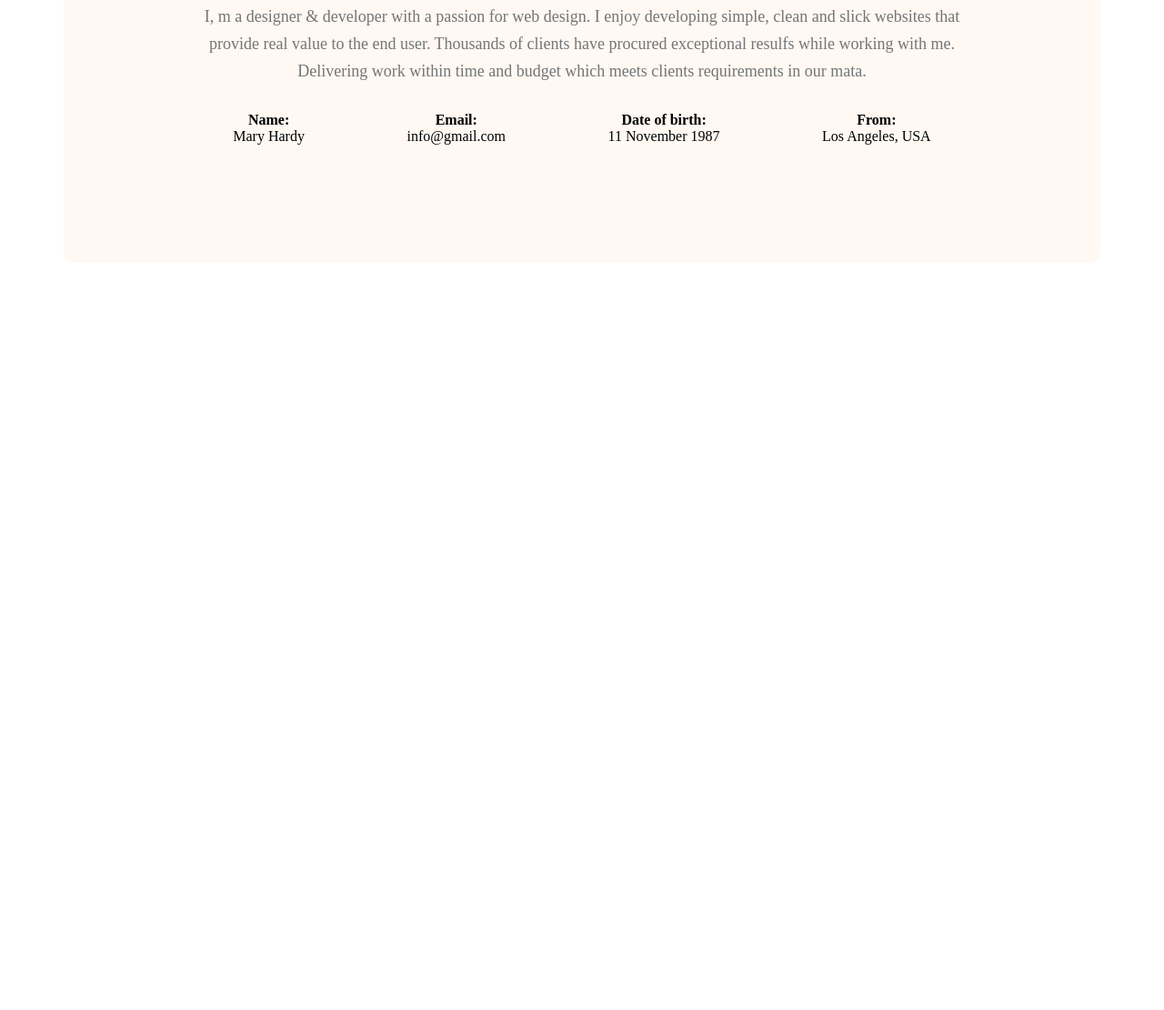
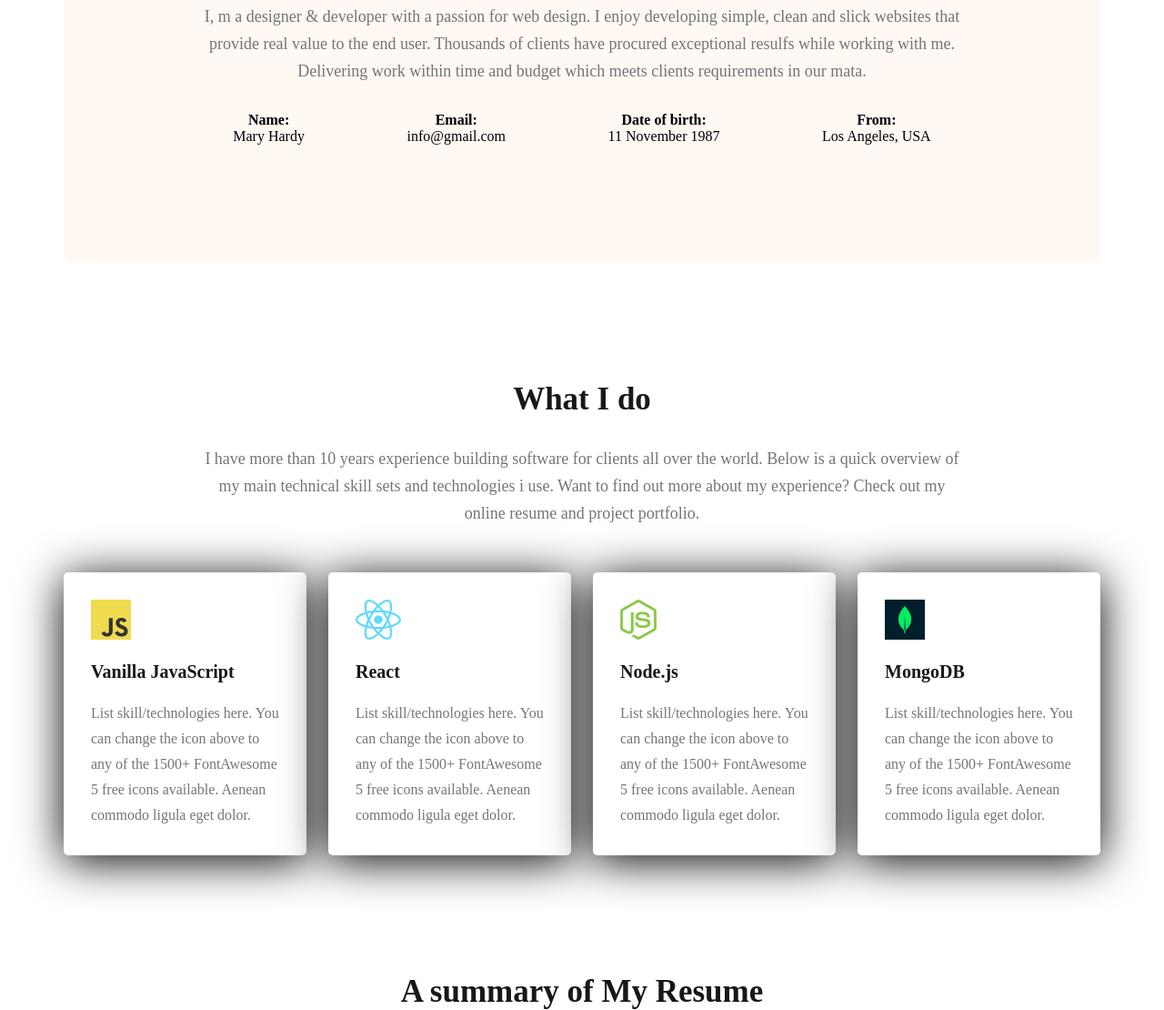
Before and after one commit to Shahinalamtct/Developer-portfolio-2, a plain HTML site: page index.html in a window 1280 px wide. Shown: the part 1171-2281 px from the top of the page at 91% size. Before the commit the page ends 1524 px from the top, so only its background shows below. Drawn offline with Linux system fonts and the light colour scheme.

Commit message:
skill section added

```diff
--- a/index.html
+++ b/index.html
@@ -64,6 +64,38 @@
                 </div>
             </div>
         </section>
+        <!-- what i do section  -->
+        <section>
+            <h2 class="section-title">What I do</h2>
+            <p id="describe" class="section-description">I have more than 10 years experience building software for clients all over the world. Below is a quick overview of my main technical skill sets and technologies i use. Want to find out more about my experience? Check out my online resume and project portfolio.</p>
+            <div class="skill-container">
+                <div class="skill">
+                    <img src="/images/icons/js.png" alt="">
+                    <h3 class="skill-title">Vanilla JavaScript</h3>
+                    <p class="skill-description">List skill/technologies here. You can change the icon above to any of the 1500+ FontAwesome 5 free icons available. Aenean commodo ligula eget dolor.</p>
+                </div>
+                <div class="skill">
+                    <img src="/images/icons/react.png" alt="">
+                    <h3 class="skill-title">React</h3>
+                    <p class="skill-description">List skill/technologies here. You can change the icon above to any of the 1500+ FontAwesome 5 free icons available. Aenean commodo ligula eget dolor.</p>
+                </div>
+                <div class="skill">
+                    <img src="/images/icons/nodejs.png" alt="">
+                    <h3 class="skill-title">Node.js</h3>
+                    <p class="skill-description">List skill/technologies here. You can change the icon above to any of the 1500+ FontAwesome 5 free icons available. Aenean commodo ligula eget dolor.</p>
+                </div>
+                <div class="skill">
+                    <img src="/images/icons/mongo.png" alt="">
+                    <h3 class="skill-title">MongoDB</h3>
+                    <p class="skill-description">List skill/technologies here. You can change the icon above to any of the 1500+ FontAwesome 5 free icons available. Aenean commodo ligula eget dolor.</p>
+                </div>
+            </div>
+        </section>
+
+        <!-- Resume section  -->
+        <section>
+            <div class="section-title">A summary of My Resume</div>
+        </section>
     </main>
 
 </body>
--- a/style/portfolio.css
+++ b/style/portfolio.css
@@ -75,6 +75,9 @@ main{
     height: 550px;
     margin: 0 auto;
 }
+main section{
+    margin-top: 130px;
+}
 
 /* about section  */
 .about{
@@ -110,3 +113,30 @@ main{
     margin-top:30px ;
     text-align: center;
 }
+#describe{
+    padding:0 148px;
+}
+
+.skill-container{
+    margin-top: 50px;
+    display: flex;
+    gap: 24px;
+}
+.skill{
+    border-radius: 5px;
+    background: #FFF;
+    box-shadow: 0px 6px 50px 0px;
+    padding: 30px;
+}
+.skill-description{
+    color: #757575;
+    line-height: 28px;
+    margin-top: 20px;
+}
+
+.skill-title{
+    color: #181818;
+    font-size: 20px;
+    margin-top: 20px;
+
+}
```
